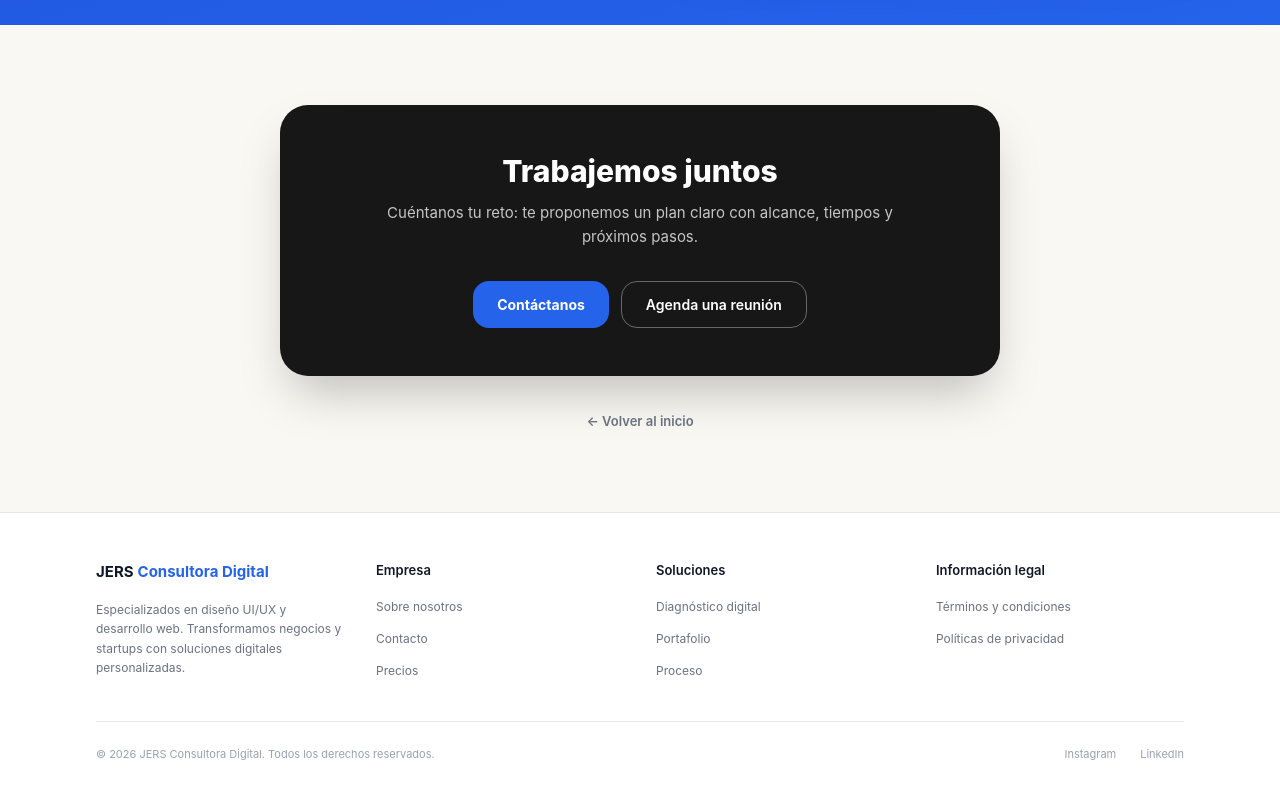
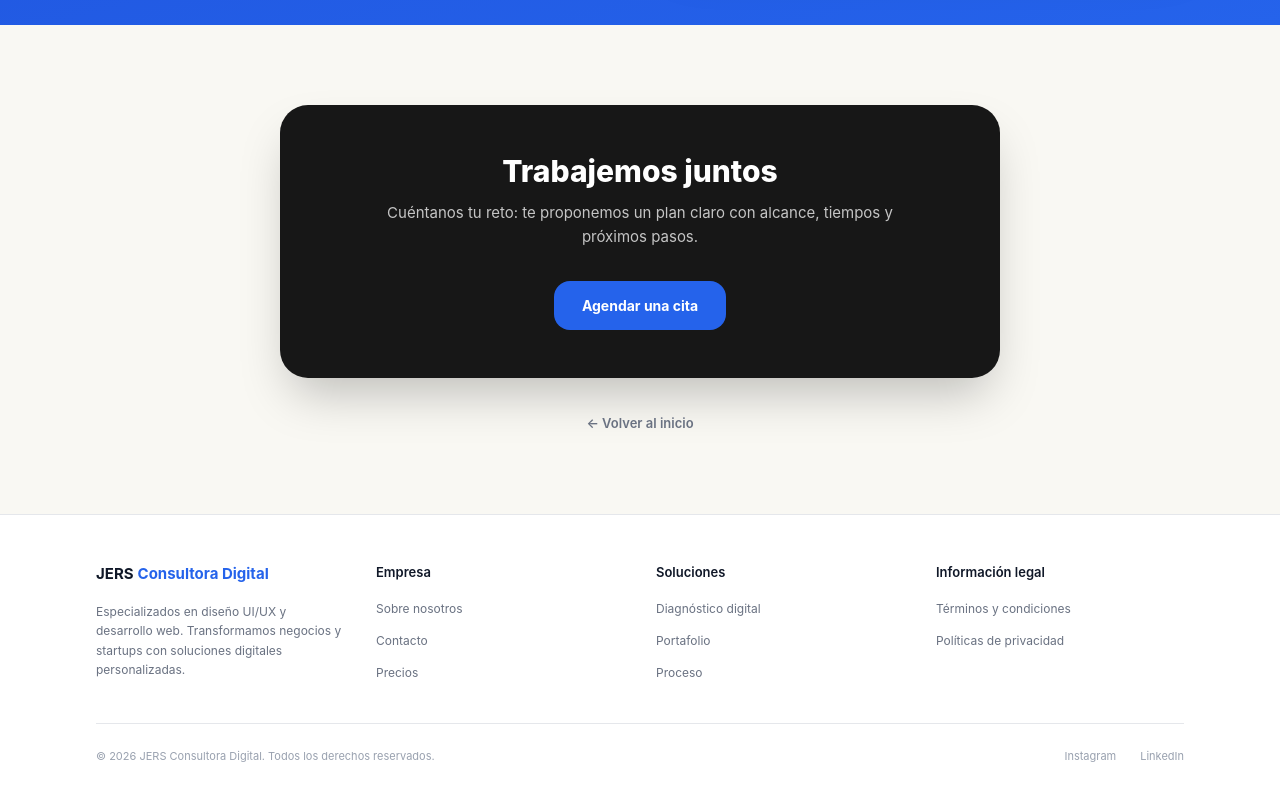
Before and after one commit to juanvelasco1/JERS, a React (Vite) app: page /conocenos in a window 1280 px wide. Shown: the part 3984-4784 px from the top of the page. Built offline with nearby package versions, Linux system fonts and the light colour scheme.

Commit message:
Update ConocenosPage component to change link destination and text for scheduling appointments. Adjust button styles for improved UI consistency.

```diff
--- a/src/app/components/ConocenosPage.tsx
+++ b/src/app/components/ConocenosPage.tsx
@@ -495,18 +495,11 @@ export function ConocenosPage() {
             </p>
             <div className="flex flex-col sm:flex-row gap-3 justify-center">
               <Link
-                to="/contacto"
-                className="inline-flex justify-center items-center rounded-2xl px-6 py-3 text-[14px] text-white transition-opacity hover:opacity-95"
+                to="/?diagnostico=true"
+                className="inline-flex justify-center items-center rounded-2xl px-7 py-3.5 text-[14px] text-white transition-opacity hover:opacity-95"
                 style={{ background: BRAND, fontWeight: 700 }}
               >
-                Contáctanos
-              </Link>
-              <Link
-                to="/contacto"
-                className="inline-flex justify-center items-center rounded-2xl px-6 py-3 text-[14px] border border-white/35 text-white hover:bg-white/5 transition-colors"
-                style={{ fontWeight: 600 }}
-              >
-                Agenda una reunión
+                Agendar una cita
               </Link>
             </div>
           </div>
```
